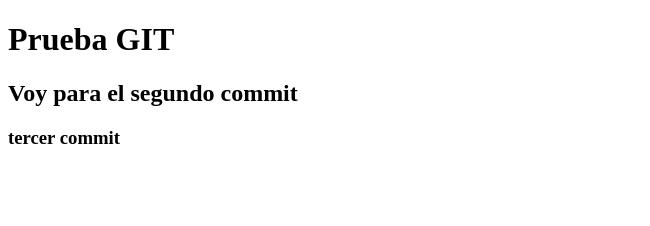
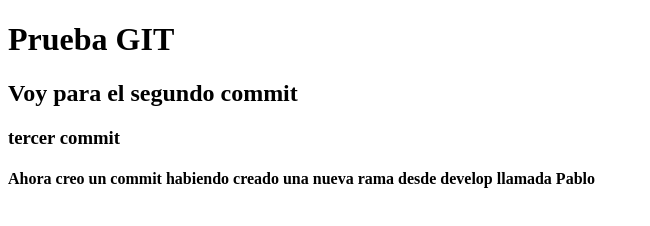
Before and after one commit to PabloZUTN/pruebaGit, a plain HTML site: page index.html in a window 1280 px wide. Shown: the whole page, without its empty margins (0-650 px from the left). Drawn offline with Linux system fonts and the light colour scheme.

Commit message:
Commit agregando h4

```diff
--- a/index.html
+++ b/index.html
@@ -11,6 +11,7 @@
     <h1>Prueba GIT</h1>
     <h2>Voy para el segundo commit</h2>
     <h3> tercer commit</h3>
+    <h4>Ahora creo un commit habiendo creado una nueva rama desde develop llamada Pablo</h4>
 
 </body>
 </html>
```
